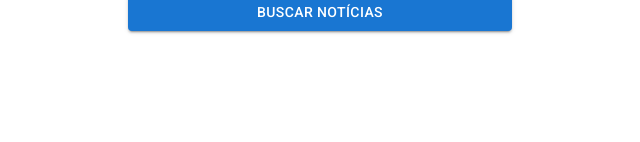
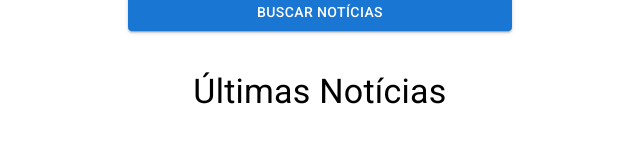
Before and after one commit to vselei/get-news, a React (Vite) app: page / in a window 1280 px wide. Shown: the part 214-356 px from the top of the page, without its empty margins (320-960 px from the left). Built offline with nearby package versions, Linux system fonts and the light colour scheme; no server answers.

Commit message:
exibindo notícias

```diff
--- a/src/App.jsx
+++ b/src/App.jsx
@@ -1,5 +1,6 @@
 import { Container, Grid, Typography } from '@mui/material';
 import Form from './components/Form';
+import NewsList from './components/NewsList';
 import { NewsProvider } from './context/NewsProvider';
 
 const App = () => {
@@ -21,6 +22,7 @@ const App = () => {
             <Form />
           </Grid>
         </Grid>
+        <NewsList />
       </Container>
     </NewsProvider>
   );
--- /dev/null
+++ b/src/components/News.jsx
@@ -0,0 +1,5 @@
+const News = ({news}) => {
+  return <div>News</div>;
+};
+
+export default News;
--- /dev/null
+++ b/src/components/NewsList.jsx
@@ -0,0 +1,24 @@
+import Grid from '@mui/material/Grid';
+import Typography from '@mui/material/Typography';
+import useNews from '../hooks/useNews';
+import News from './News';
+
+const NewsList = () => {
+  const { news } = useNews();
+  console.log(news)
+
+  return (
+    <>
+      <Typography textAlign="center" marginY={5} variant="h4" component="h2">
+        Últimas Notícias
+      </Typography>
+      <Grid container direction='column'>
+        {news.map(singleNews => (
+          <News key={singleNews.url} news={singleNews} />
+        ))}
+      </Grid>
+    </>
+  );
+};
+
+export default NewsList;
--- a/src/context/NewsProvider.jsx
+++ b/src/context/NewsProvider.jsx
@@ -12,7 +12,9 @@ const NewsProvider = ({ children }) => {
       const url = `https://newsapi.org/v2/top-headlines?country=br&category=${category}&apiKey=${
         import.meta.env.VITE_API_KEY
       }`;
-      const { data: articles } = await axios(url);
+      const {
+        data: { articles }
+      } = await axios(url);
       setNews(articles);
     };
     requestAPI();
@@ -24,7 +26,8 @@ const NewsProvider = ({ children }) => {
     <NewsContext.Provider
       value={{
         handleCategoryChange,
-        category
+        category,
+        news
       }}
     >
       {children}
```
